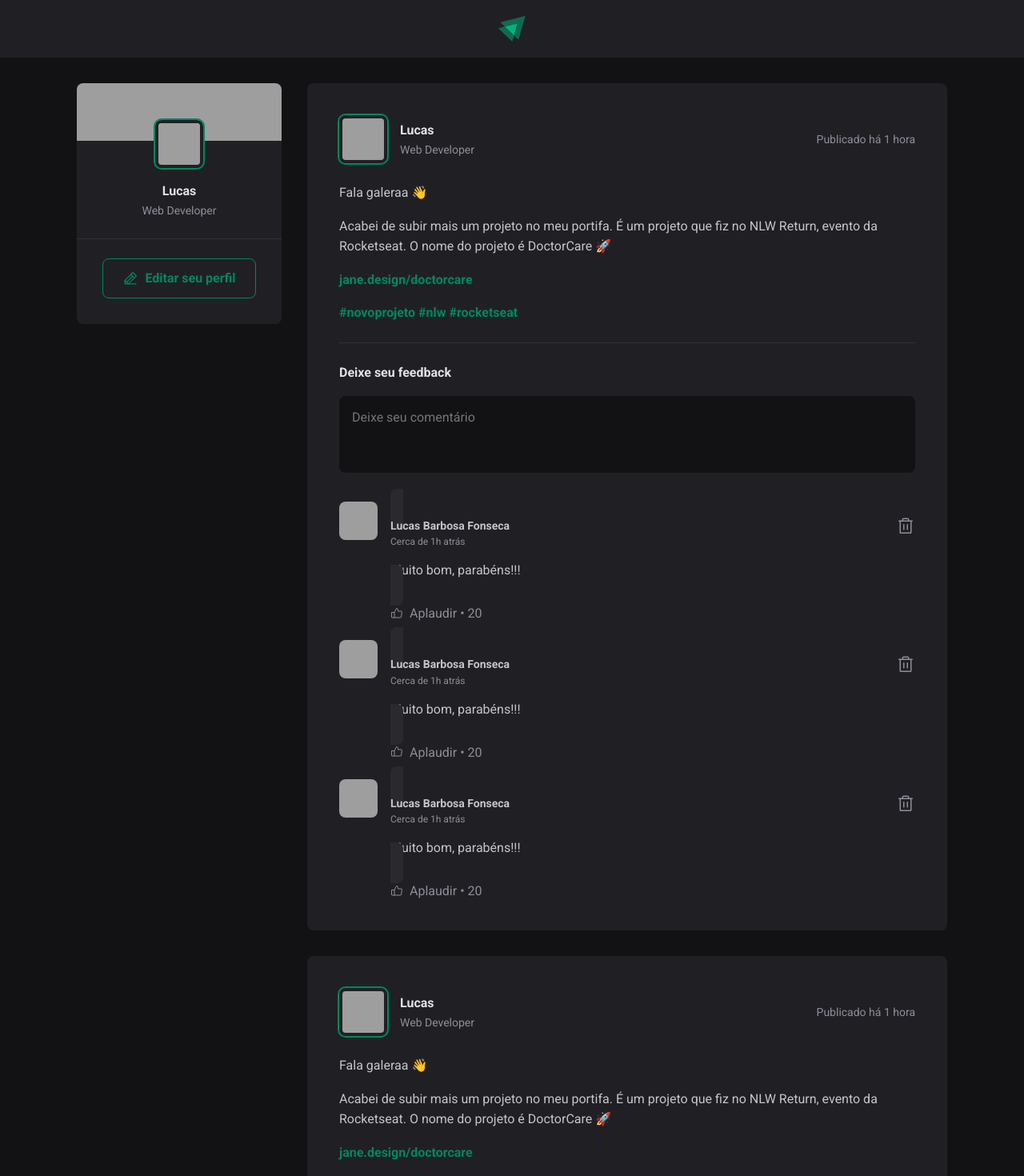
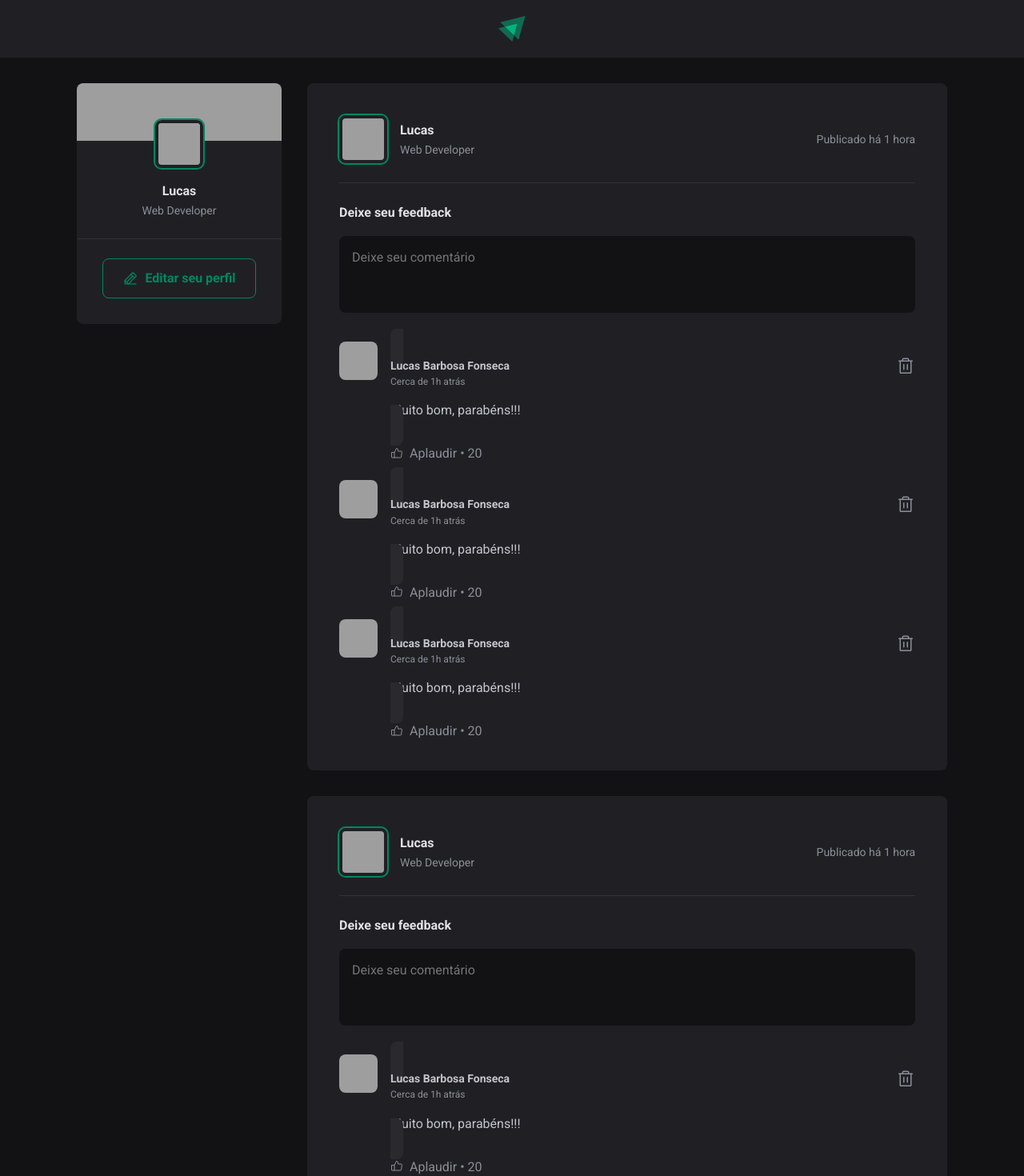
Before and after one commit to LucasBarbosaFonseca/Ignite2022-ReactJs, a React (Vite) app: page / in a window 1280 px wide. Shown: the top 1470 px of the page at 80% size. Built offline with nearby package versions, Linux system fonts and the light colour scheme; grey boxes are pictures that could not be loaded.

Commit message:
interation post

```diff
--- a/src/App.jsx
+++ b/src/App.jsx
@@ -5,6 +5,37 @@
 import styles from './App.module.css';
 
 import './global.css';
+
+const posts = [
+  {
+    id: 1,
+    author: {
+      avatarUrl: 'https://github.com/LucasBarbosaFonseca.png',
+      name: 'Lucas Barbosa Fonseca',
+      role: 'Desenvolvedor Back End'
+    },
+    content: [
+      { type: 'paragraph', content: 'Fala galeraa 👋' },
+      { type: 'paragraph', content: 'Acabei de subir mais um projeto no meu portifa. É um projeto que fiz no NLW Return, evento da Rocketseat. O nome do projeto é DoctorCare 🚀' },
+      { type: 'link', content: 'jane.design/doctorcare' },
+    ],
+    publishedAt: new Date('2022-05-03 20:00:00')
+  },
+  {
+    id: 2,
+    author: {
+      avatarUrl: 'https://github.com/diego3g.png',
+      name: 'Diego Fernandes',
+      role: 'Educator @Rocetseat'
+    },
+    content: [
+      { type: 'paragraph', content: 'Fala galeraa 👋' },
+      { type: 'paragraph', content: 'Acabei de subir mais um projeto no meu portifa. É um projeto que fiz no NLW Return, evento da Rocketseat. O nome do projeto é DoctorCare 🚀' },
+      { type: 'link', content: 'jane.design/doctorcare' },
+    ],
+    publishedAt: new Date('2022-05-10 14:08:00')
+  }
+];
 
 export function App() {
   return (
@@ -14,14 +45,15 @@
       <div className={styles.wrapper}>
         <Sidebar />
         <main>
-          <Post
-            author="Lucas"
-            content="Lorem, ipsum dolor sit amet consectetur adipisicing elit. Magnam quaerat sapiente consequuntur minus dolorum qui deserunt molestiae maxime"
-          />
-          <Post
-            author="Bereguejonson"
-            content="Jogles"
-          />
+          {posts.map(post => {
+            return (
+              <Post
+                author={post.author}
+                content={post.content}
+                publishedAt={post.publishedAt}
+              />
+            );
+          })}
         </main>
       </div>
     </div>
--- a/src/components/Post.jsx
+++ b/src/components/Post.jsx
@@ -2,7 +2,7 @@
 import { Comment } from './Comment';
 import styles from './Post.module.css';
 
-export function Post() {
+export function Post(props) {
     return (
         <article className={styles.post}>
             <header>
@@ -18,14 +18,7 @@
             </header>
 
             <div className={styles.content}>
-                <p>Fala galeraa 👋</p>
-                <p>Acabei de subir mais um projeto no meu portifa. É um projeto que fiz no NLW Return, evento da Rocketseat. O nome do projeto é DoctorCare 🚀</p>
-                <p><a href="">jane.design/doctorcare</a></p>
-                <p>
-                    <a href="">#novoprojeto</a>{' '}
-                    <a href="">#nlw</a>{' '}
-                    <a href="">#rocketseat</a>{' '}
-                </p>
+
             </div>
 
             <form className={styles.commentForm}>
```
